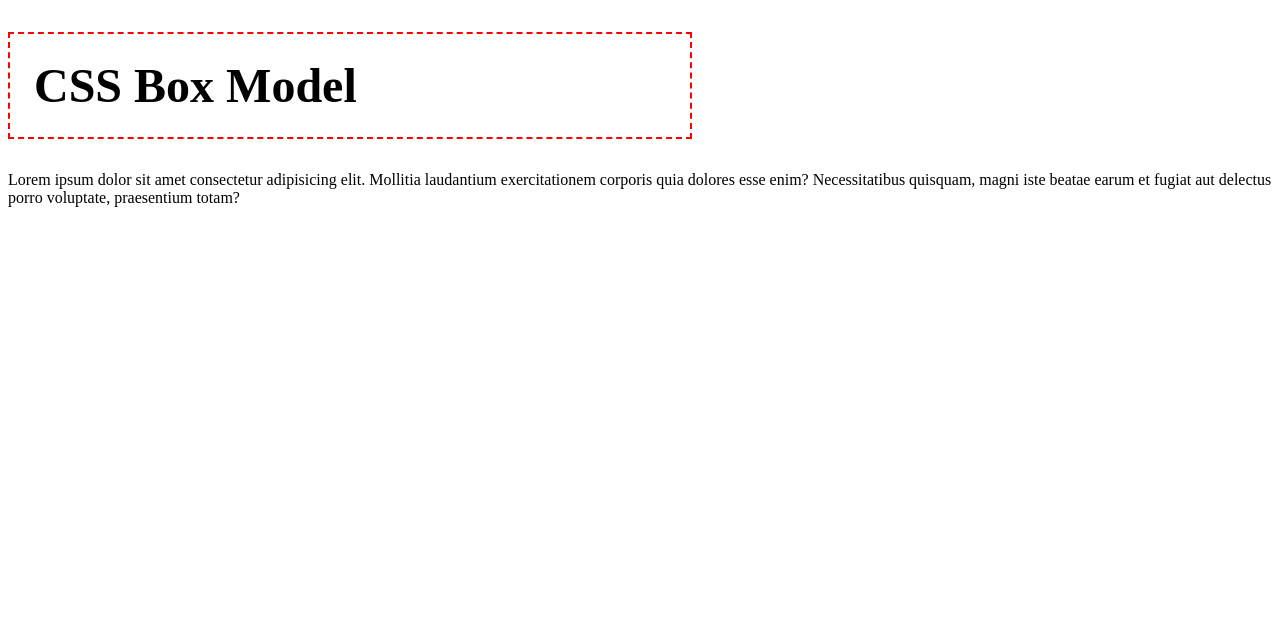
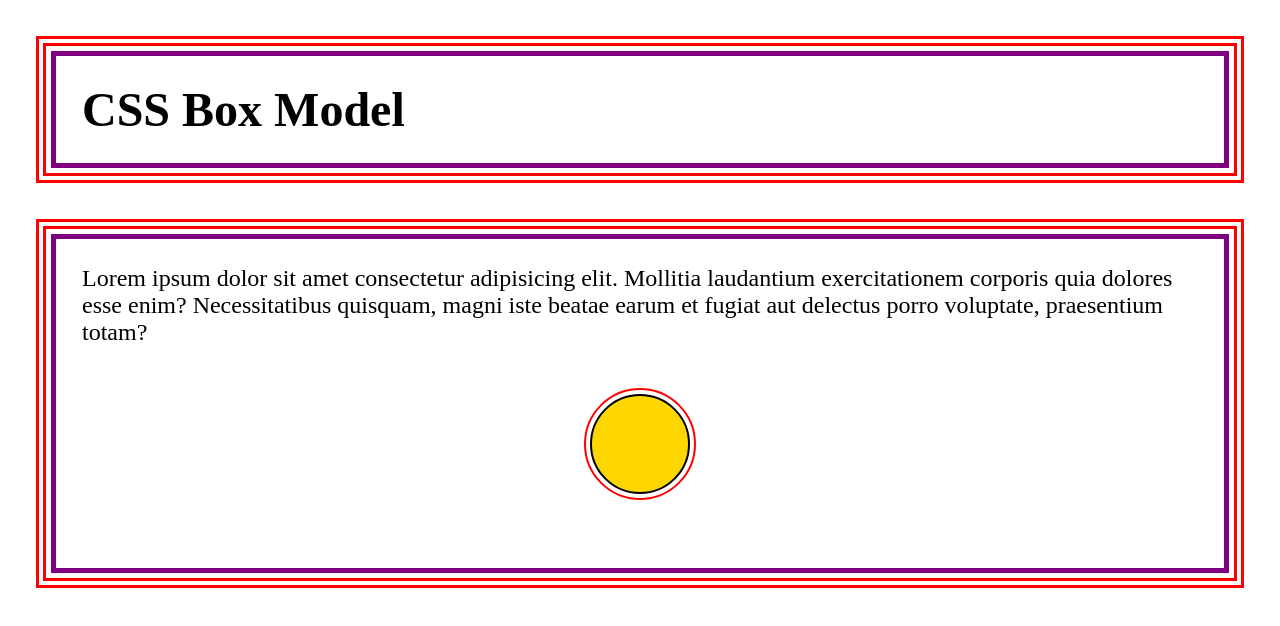
Before and after one commit to nescondo/css-playground, a plain HTML site: page 05_lesson_box_model/index.html in a window 1280 px wide. Drawn offline with Linux system fonts and the light colour scheme.

Commit message:
completed lesson 5

```diff
--- a/05_lesson_box_model/css/style.css
+++ b/05_lesson_box_model/css/style.css
@@ -1,6 +1,31 @@
-h1 {
-    border: 2px dashed red;
-    width: 50%;
-    font-size: 3rem;
-    padding: 0.5em;
+* {
+    margin: 0;
+    padding: 0;
+    box-sizing: border-box;
 }
+
+.container {
+    border: 10px double red;
+   /*  border-top-color: blue;
+    border-right: 10px dotted cyan; */
+    font-size: 1.5rem;
+    margin: 1.5em;
+    /* margin-top: 1.5em;
+    margin-right: 2em;
+    margin-bottom: 2em;
+    margin-left: 2em; */
+    padding: 1.5em;
+    outline: 5px solid purple;
+    outline-offset: -20px;
+}
+
+.circle {
+    margin: 3rem auto;
+    background-color: gold;
+    width: 100px;
+    height: 100px;
+    border: 2px solid #000;
+    border-radius: 50px;
+    outline: 2px solid red;
+    outline-offset: 0.25rem;
+}
--- a/05_lesson_box_model/index.html
+++ b/05_lesson_box_model/index.html
@@ -10,13 +10,14 @@
 </head>
 
 <body>
-    <header>
+    <header class="container">
         <h1>CSS Box Model</h1>
     </header>
-    <main>
+    <main class="container">
         <p>Lorem ipsum dolor sit amet consectetur adipisicing elit. Mollitia laudantium exercitationem corporis quia
             dolores esse enim? Necessitatibus quisquam, magni iste beatae earum et fugiat aut delectus porro voluptate,
             praesentium totam?</p>
+        <div class="circle"></div>
 
     </main>
 </body>
```
